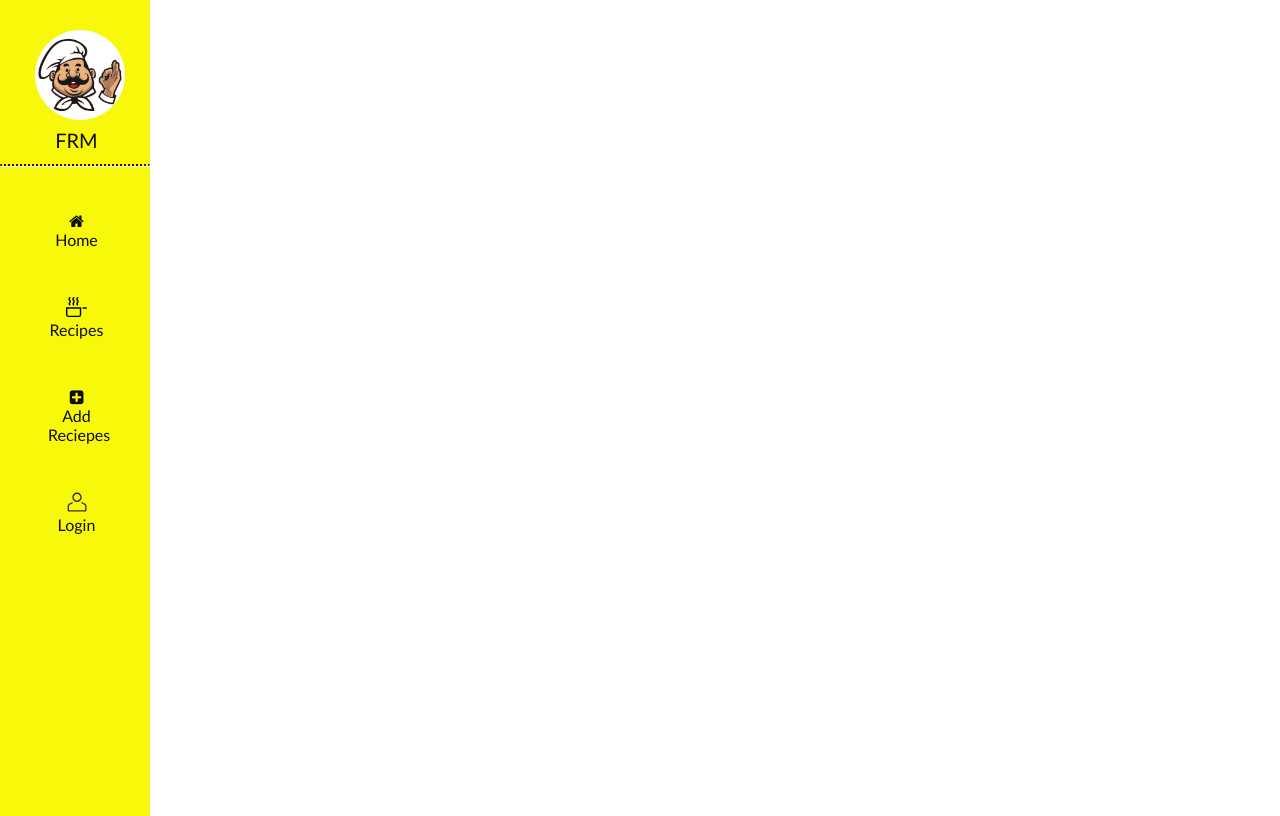
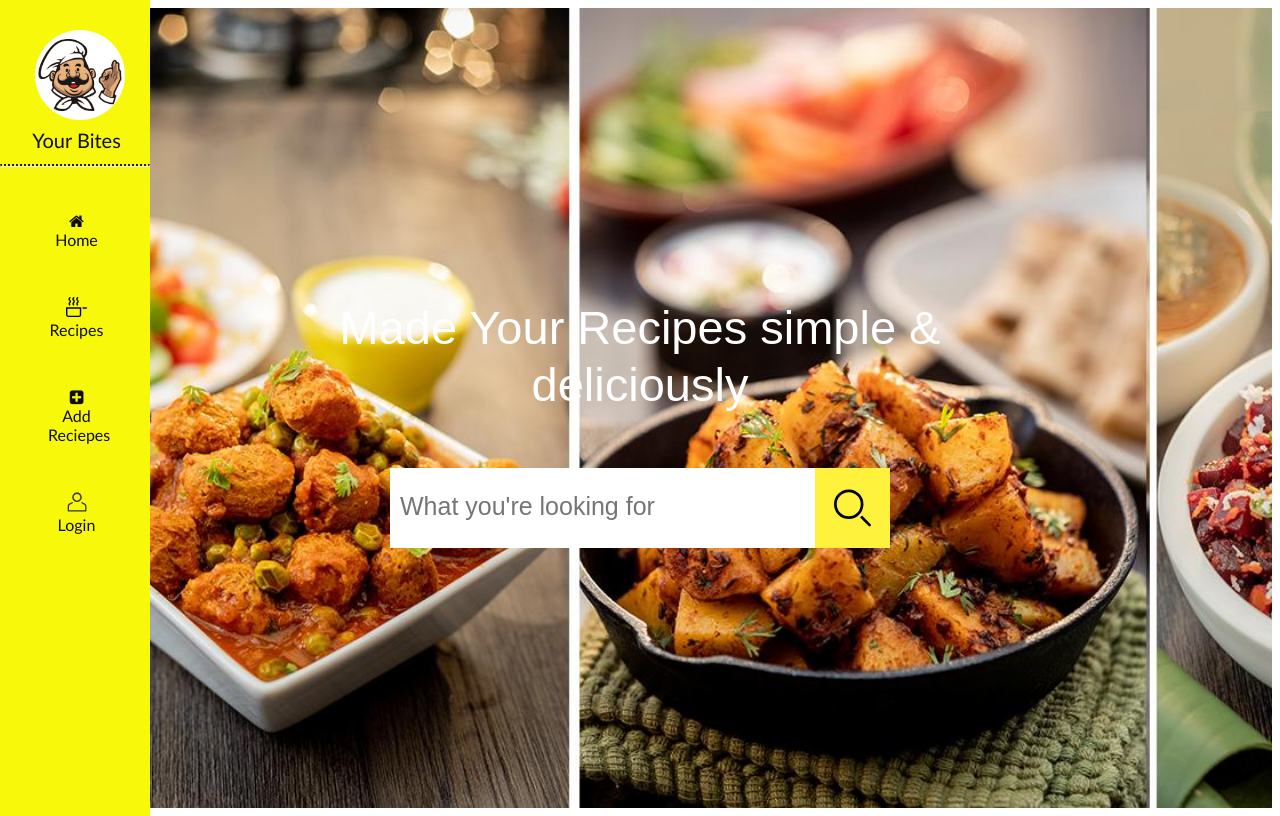
Before and after one commit to invisiblegeek1/DigitalKitchen, an Angular app in the folder AngularClient/: page / in a window 1280 px wide. Built offline with nearby package versions, Linux system fonts and the light colour scheme.

Commit message:
favicon icon added

```diff
--- a/AngularClient/src/app/app.module.ts
+++ b/AngularClient/src/app/app.module.ts
@@ -17,6 +17,7 @@ import { LoginComponent } from './login/login.component';
 
 const routes: Routes=[
   {path:'Home',component: LandingPageContainerComponent},
+  {path:'',component: LandingPageContainerComponent},
 
   {path:'recipeform',component: RecipeFormComponent},
   {path:'recipe',component: RecipeViewComponent},
--- a/AngularClient/src/app/config.service.ts
+++ b/AngularClient/src/app/config.service.ts
@@ -8,4 +8,5 @@ import { catchError, retry } from 'rxjs/operators';
 export class ConfigService {
 
   constructor(private http: HttpClient) { }
+
 }
--- a/AngularClient/src/app/navbar-component/navbar-component.component.html
+++ b/AngularClient/src/app/navbar-component/navbar-component.component.html
@@ -9,8 +9,8 @@
 <body>
 
     <div class="Navbar_sidenav">
-        <img src="../../assets/images/navbrand.png" alt="" style="margin-left: 23%;" height="90px" srcset="">
-        <a routerLink="Home" class="navbar-brand" style="margin:0;font-size: 20px;">FRM</a><hr class="dashed">
+        <img src="../../assets/images/navbrand.png" alt="" routerLink="Home" style="margin-left: 23%;" height="90px" srcset="">
+        <a routerLink="Home" class="navbar-brand" style="margin:0;font-size: 20px;">Your Bites</a><hr class="dashed">
 
 
         <a routerLink="Home"><i class="fa fa-home"aria-hidden="true"></i> Home </a>
--- a/AngularClient/src/index.html
+++ b/AngularClient/src/index.html
@@ -2,7 +2,7 @@
 <html lang="en">
 <head>
   <meta charset="utf-8">
-  <title>AngularClient</title>
+  <title>Your Bites</title>
   <base href="/">
   <meta name="viewport" content="width=device-width, initial-scale=1">
   <link rel="icon" type="image/x-icon" href="favicon.ico">
```
Also changed, not shown: 1 other file (tests, documents, lock files or other folders).
